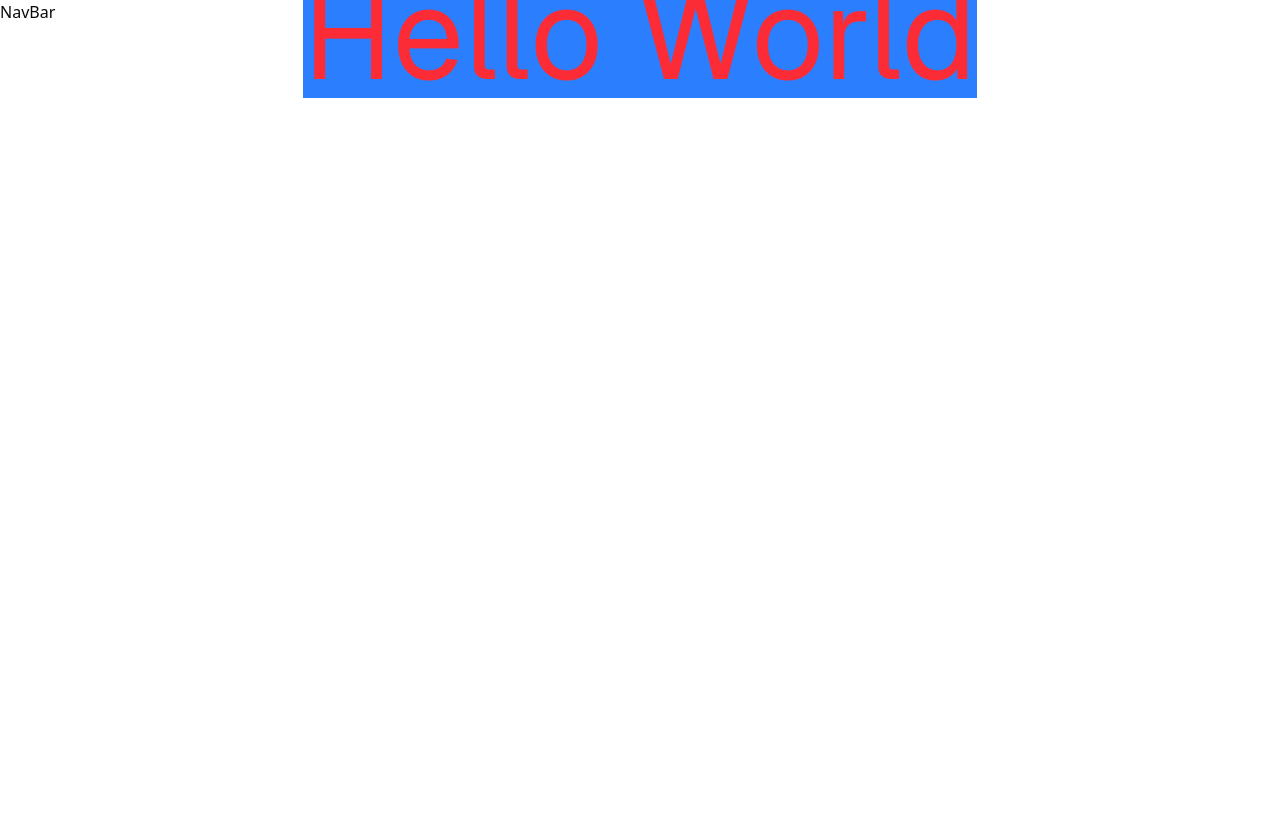
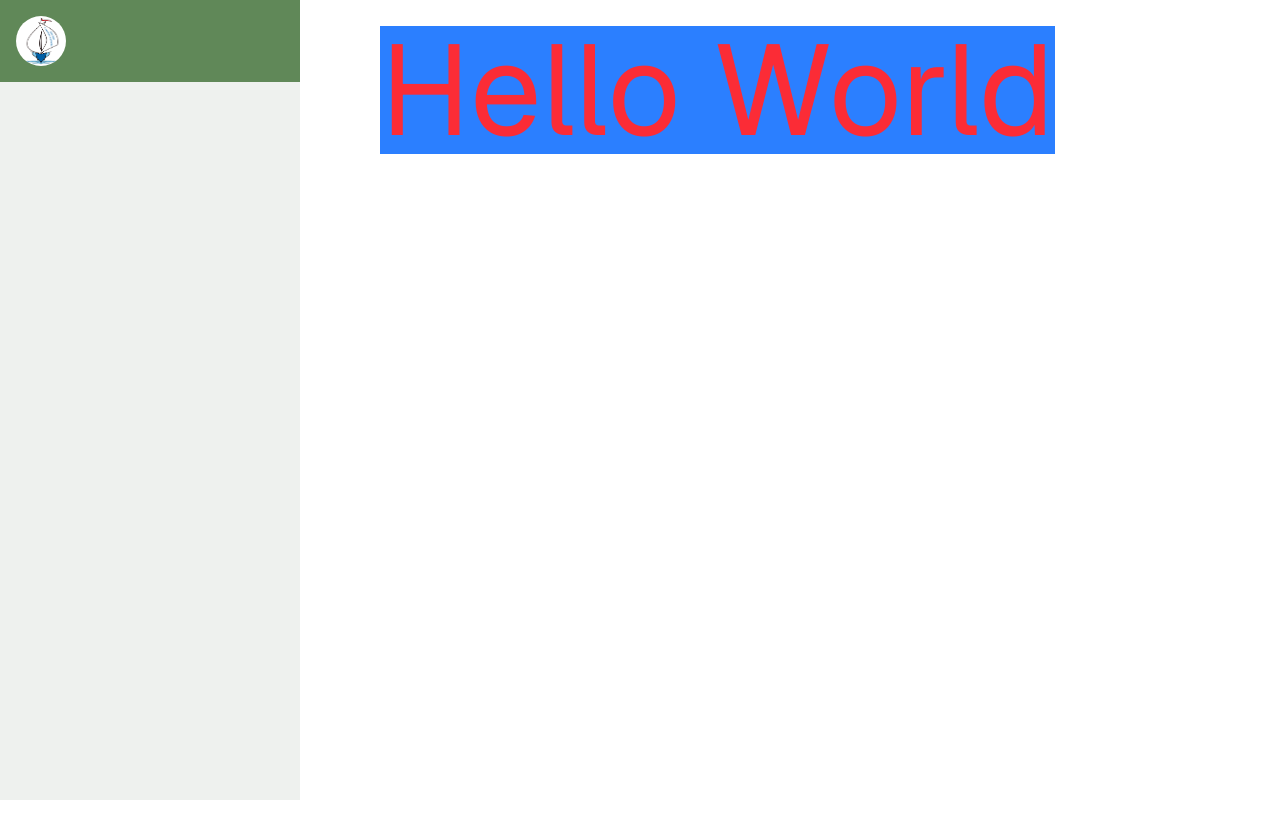
Before and after one commit to M-Itrych/projekt-wdrozeniowy, a Next.js app: page / in a window 1280 px wide. After the commit the page ends 800 px from the top, so only its background shows below. Built offline with nearby package versions, Linux system fonts and the light colour scheme.

Commit message:
reset css

```diff
--- a/app/components/nav/nav-bar.tsx
+++ b/app/components/nav/nav-bar.tsx
@@ -1,7 +1,12 @@
+import Image from "next/image";
+
+
 const NavBar = () => {
     return (
-        <div>
-            <h1>NavBar</h1>
+        <div className="w-[300px] h-screen bg-[#EEF1EE]">
+            <div className="w-full flex flex-row bg-[#608858] p-4">
+                <Image src="/logo_szkoly.png" alt="logo" width={50} height={50} className="w-[50px] h-[50px] bg-white rounded-full" />
+            </div>
         </div>
     );
 
--- a/app/globals.css
+++ b/app/globals.css
@@ -1,4 +1,5 @@
 @import "tailwindcss";
+@import "tailwindcss/preflight.css" layer(base);
 
 @custom-variant dark (&:is(.dark *));
 
@@ -121,12 +122,3 @@
     @apply bg-background text-foreground;
   }
 }
-
-*,
-::after,
-::before,
-::backdrop,
-::file-selector-button {
-  margin: 0;
-  padding: 0;
-}
--- a/app/layout.tsx
+++ b/app/layout.tsx
@@ -28,7 +28,7 @@ export default function RootLayout({
       <body
         className={`${geistSans.variable} ${geistMono.variable} antialiased`}
       >
-        <div>
+        <div className="flex flex-row min-h-screen">
           <NavBar />
           {children}
         </div>
--- /dev/null
+++ b/app/reset.css
@@ -0,0 +1,8 @@
+*,
+::after,
+::before,
+::backdrop,
+::file-selector-button {
+  margin: 0;
+  padding: 0;
+}
```
Also changed, not shown: public/logo_szkoly.png (added).
